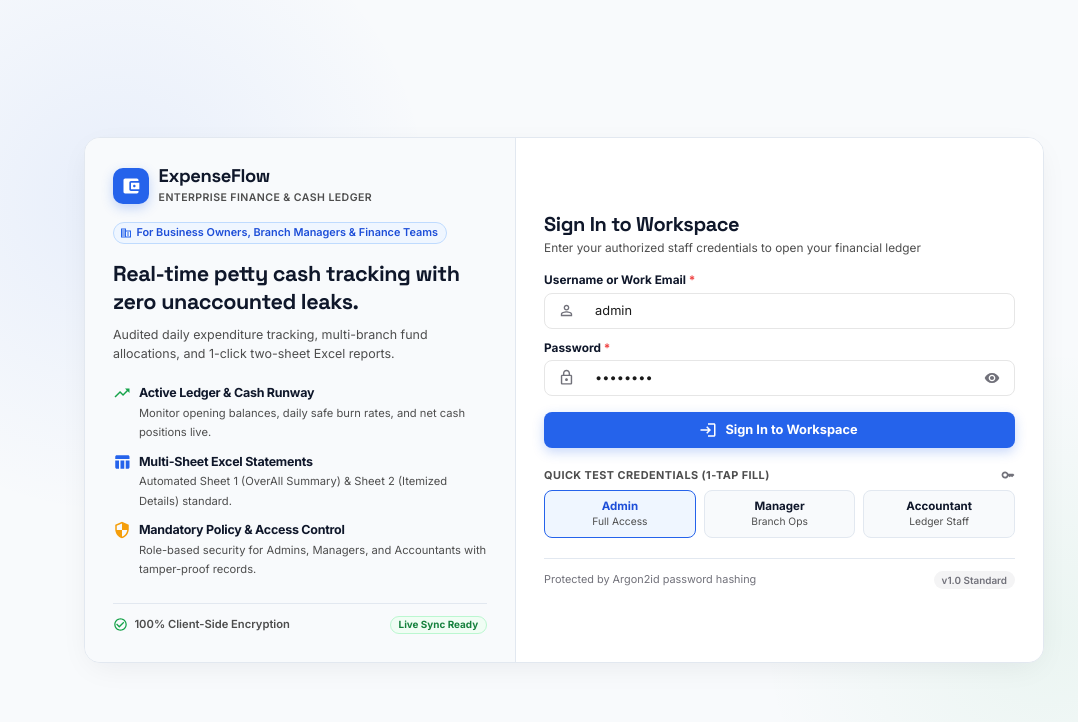
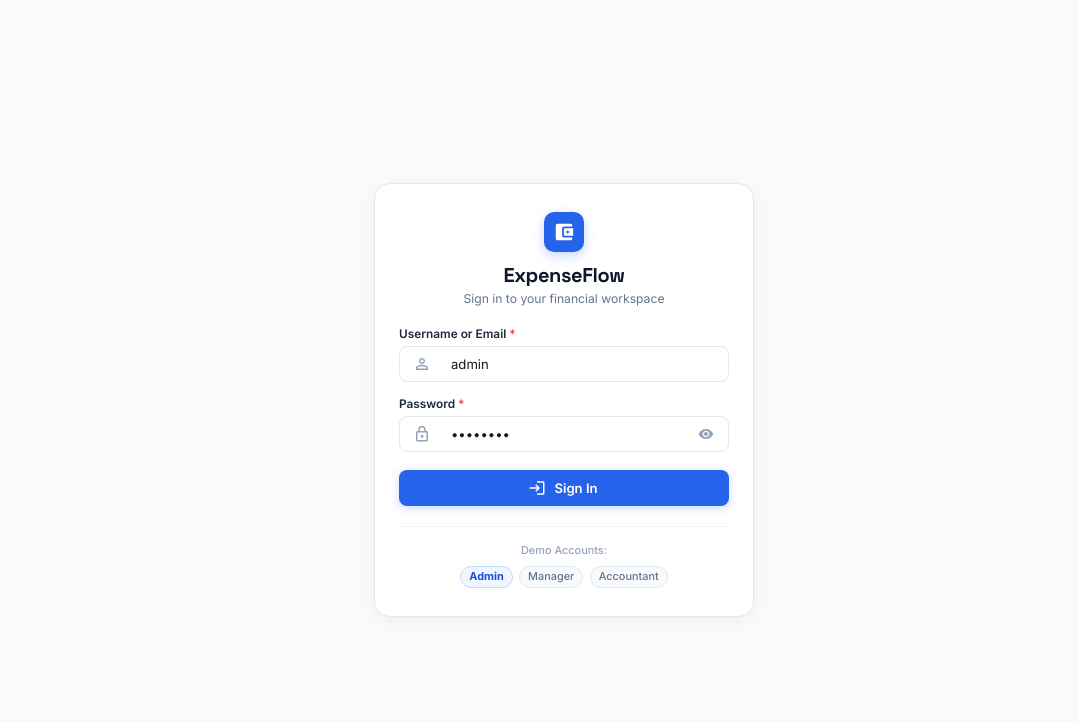
Before and after one commit to bhavinagherawork-lgtm/company-fund-tracker, a React (Vite) app: page / in a window 1280 px wide. Shown: the top 722 px of the page, without its empty margins (76-1154 px from the left). Built offline with nearby package versions, Linux system fonts and the light colour scheme.

Commit message:
feat(ui): minimal and clean login screen design without clutter

```diff
--- a/src/pages/LoginPage.tsx
+++ b/src/pages/LoginPage.tsx
@@ -11,7 +11,6 @@ import {
   Alert,
   Chip,
   CircularProgress,
-  Grid2 as Grid,
 } from '@mui/material';
 import AccountBalanceWalletIcon from '@mui/icons-material/AccountBalanceWallet';
 import PersonOutlineIcon from '@mui/icons-material/PersonOutline';
@@ -19,12 +18,6 @@ import LockOutlinedIcon from '@mui/icons-material/LockOutlined';
 import VisibilityIcon from '@mui/icons-material/Visibility';
 import VisibilityOffIcon from '@mui/icons-material/VisibilityOff';
 import LoginIcon from '@mui/icons-material/Login';
-import SecurityIcon from '@mui/icons-material/Security';
-import KeyIcon from '@mui/icons-material/Key';
-import CheckCircleOutlineIcon from '@mui/icons-material/CheckCircleOutline';
-import TableChartIcon from '@mui/icons-material/TableChart';
-import TrendingUpIcon from '@mui/icons-material/TrendingUp';
-import CorporateFareIcon from '@mui/icons-material/CorporateFare';
 import { useAuth } from '../context/AuthContext';
 
 export const LoginPage: React.FC = () => {
@@ -34,7 +27,7 @@ export const LoginPage: React.FC = () => {
   const [showPassword, setShowPassword] = useState(false);
   const [errorMessage, setErrorMessage] = useState<string | null>(null);
   const [submitting, setSubmitting] = useState(false);
-  const [activePreset, setActivePreset] = useState<'admin' | 'manager' | 'accountant'>('admin');
+  const [selectedRole, setSelectedRole] = useState<'admin' | 'manager' | 'accountant'>('admin');
 
   const handleSubmit = async (e: React.FormEvent) => {
     e.preventDefault();
@@ -48,7 +41,7 @@ export const LoginPage: React.FC = () => {
     try {
       const res = await login(username, password);
       if (!res.success) {
-        setErrorMessage(res.error || 'Invalid credentials. Please verify and try again.');
+        setErrorMessage(res.error || 'Invalid username or password.');
       }
     } catch (err: any) {
       setErrorMessage(err.message || 'An error occurred during authentication.');
@@ -57,10 +50,10 @@ export const LoginPage: React.FC = () => {
     }
   };
 
-  const handleQuickFill = (u: string, p: string, preset: 'admin' | 'manager' | 'accountant') => {
+  const handleQuickFill = (u: string, p: string, role: 'admin' | 'manager' | 'accountant') => {
     setUsername(u);
     setPassword(p);
-    setActivePreset(preset);
+    setSelectedRole(role);
     setErrorMessage(null);
   };
 
@@ -71,234 +64,71 @@ export const LoginPage: React.FC = () => {
         width: '100vw',
         bgcolor: '#f8fafc',
         display: 'flex',
+        flexDirection: 'column',
         alignItems: 'center',
         justifyContent: 'center',
-        p: { xs: 1.5, sm: 2.5, md: 3 },
-        position: 'relative',
-        overflow: 'hidden',
-        '&::before': {
-          content: '""',
-          position: 'absolute',
-          top: '-15%',
-          left: '-10%',
-          width: '50vw',
-          height: '50vw',
-          borderRadius: '50%',
-          background: 'radial-gradient(circle, rgba(37, 99, 235, 0.08) 0%, rgba(248, 250, 252, 0) 70%)',
-          pointerEvents: 'none',
-        },
-        '&::after': {
-          content: '""',
-          position: 'absolute',
-          bottom: '-15%',
-          right: '-10%',
-          width: '45vw',
-          height: '45vw',
-          borderRadius: '50%',
-          background: 'radial-gradient(circle, rgba(22, 163, 74, 0.06) 0%, rgba(248, 250, 252, 0) 70%)',
-          pointerEvents: 'none',
-        },
+        p: 2,
       }}
     >
       <Card
         elevation={0}
         sx={{
           width: '100%',
-          maxWidth: 960,
+          maxWidth: 380,
           borderRadius: '16px',
           border: '1px solid #e2e8f0',
-          boxShadow: '0 8px 32px -8px rgba(15, 23, 42, 0.08)',
+          boxShadow: '0 4px 20px -2px rgba(15, 23, 42, 0.06)',
           bgcolor: '#ffffff',
           overflow: 'hidden',
-          display: 'flex',
-          flexDirection: { xs: 'column', md: 'row' },
-          zIndex: 1,
         }}
       >
-        {/* Left Side: Brand Value Proposition & Trust Hero (Mirror Test) */}
+        <CardContent sx={{ p: '28px 24px !important' }}>
+          {/* Minimal Brand Header */}
+          <Box sx={{ display: 'flex', flexDirection: 'column', alignItems: 'center', mb: 2.5 }}>
             <Box
               sx={{
-            flex: { xs: '1 1 auto', md: '1 1 45%' },
-            bgcolor: '#f8fafc',
-            borderRight: { md: '1px solid #e2e8f0' },
-            borderBottom: { xs: '1px solid #e2e8f0', md: 'none' },
-            p: { xs: 2.5, sm: 3, md: 3.5 },
-            display: 'flex',
-            flexDirection: 'column',
-            justifyContent: 'space-between',
-            position: 'relative',
-          }}
-        >
-          {/* Top Brand Banner */}
-          <Box>
-            <Box sx={{ display: 'flex', alignItems: 'center', gap: 1.2, mb: 2 }}>
-              <Box
-                sx={{
-                  width: 36,
-                  height: 36,
+                width: 40,
+                height: 40,
                 borderRadius: '10px',
                 bgcolor: '#2563eb',
                 display: 'flex',
                 alignItems: 'center',
                 justifyContent: 'center',
+                mb: 1.2,
                 boxShadow: '0 4px 12px rgba(37, 99, 235, 0.25)',
               }}
             >
-                <AccountBalanceWalletIcon sx={{ color: '#ffffff', fontSize: 20 }} />
+              <AccountBalanceWalletIcon sx={{ color: '#ffffff', fontSize: 22 }} />
             </Box>
-              <Box>
             <Typography
-                  variant="h6"
+              variant="h5"
               sx={{
-                    fontWeight: 800,
+                fontWeight: 700,
                 color: '#0f172a',
                 letterSpacing: '-0.02em',
-                    fontSize: '1.15rem',
+                fontSize: '1.25rem',
                 fontFamily: '"Space Grotesk", sans-serif',
-                    lineHeight: 1.1,
               }}
             >
               ExpenseFlow
             </Typography>
-                <Typography variant="caption" sx={{ color: '#4d4d4d', fontSize: '0.66rem', fontWeight: 600, letterSpacing: '0.04em', textTransform: 'uppercase' }}>
-                  Enterprise Finance & Cash Ledger
-                </Typography>
-              </Box>
-            </Box>
-
-            {/* Audience Badge (The Mirror Test: Who is this for?) */}
-            <Chip
-              icon={<CorporateFareIcon sx={{ fontSize: '12px !important', color: '#2563eb !important' }} />}
-              label="For Business Owners, Branch Managers & Finance Teams"
-              size="small"
-              sx={{
-                bgcolor: '#eff6ff',
-                color: '#1d4ed8',
-                border: '1px solid #bfdbfe',
-                fontSize: '0.68rem',
-                fontWeight: 600,
-                height: 22,
-                mb: 2,
-                borderRadius: '9999px',
-                '& .MuiChip-icon': { ml: 0.8 },
-              }}
-            />
-
-            {/* Outcome Promise Headline (The Mirror Test: What do I get?) */}
             <Typography
-              variant="h5"
-              sx={{
-                fontWeight: 800,
-                color: '#0f172a',
-                fontSize: { xs: '1.2rem', sm: '1.35rem' },
-                lineHeight: 1.3,
-                letterSpacing: '-0.02em',
-                fontFamily: '"Space Grotesk", sans-serif',
-                mb: 1.2,
-              }}
+              variant="caption"
+              sx={{ color: '#64748b', fontSize: '0.76rem', mt: 0.3 }}
             >
-              Real-time petty cash tracking with zero unaccounted leaks.
-            </Typography>
-
-            <Typography variant="body2" sx={{ color: '#4d4d4d', fontSize: '0.78rem', lineHeight: 1.5, mb: 2.5 }}>
-              Audited daily expenditure tracking, multi-branch fund allocations, and 1-click two-sheet Excel reports.
-            </Typography>
-
-            {/* Feature Highlights Grid */}
-            <Box sx={{ display: 'flex', flexDirection: 'column', gap: 1.2 }}>
-              <Box sx={{ display: 'flex', alignItems: 'flex-start', gap: 1 }}>
-                <TrendingUpIcon sx={{ color: '#16a34a', fontSize: 18, mt: 0.15, flexShrink: 0 }} />
-                <Box>
-                  <Typography variant="subtitle2" sx={{ fontWeight: 700, color: '#0f172a', fontSize: '0.78rem' }}>
-                    Active Ledger & Cash Runway
-                  </Typography>
-                  <Typography variant="caption" sx={{ color: '#4d4d4d', fontSize: '0.7rem' }}>
-                    Monitor opening balances, daily safe burn rates, and net cash positions live.
-                  </Typography>
-                </Box>
-              </Box>
-
-              <Box sx={{ display: 'flex', alignItems: 'flex-start', gap: 1 }}>
-                <TableChartIcon sx={{ color: '#2563eb', fontSize: 18, mt: 0.15, flexShrink: 0 }} />
-                <Box>
-                  <Typography variant="subtitle2" sx={{ fontWeight: 700, color: '#0f172a', fontSize: '0.78rem' }}>
-                    Multi-Sheet Excel Statements
-                  </Typography>
-                  <Typography variant="caption" sx={{ color: '#4d4d4d', fontSize: '0.7rem' }}>
-                    Automated Sheet 1 (OverAll Summary) & Sheet 2 (Itemized Details) standard.
-                  </Typography>
-                </Box>
-              </Box>
-
-              <Box sx={{ display: 'flex', alignItems: 'flex-start', gap: 1 }}>
-                <SecurityIcon sx={{ color: '#f59e0b', fontSize: 18, mt: 0.15, flexShrink: 0 }} />
-                <Box>
-                  <Typography variant="subtitle2" sx={{ fontWeight: 700, color: '#0f172a', fontSize: '0.78rem' }}>
-                    Mandatory Policy & Access Control
-                  </Typography>
-                  <Typography variant="caption" sx={{ color: '#4d4d4d', fontSize: '0.7rem' }}>
-                    Role-based security for Admins, Managers, and Accountants with tamper-proof records.
-                  </Typography>
-                </Box>
-              </Box>
-            </Box>
-          </Box>
-
-          {/* Bottom Security Assurance */}
-          <Box sx={{ mt: 3, pt: 1.5, borderTop: '1px solid #e2e8f0', display: 'flex', alignItems: 'center', justifyContent: 'space-between' }}>
-            <Box sx={{ display: 'flex', alignItems: 'center', gap: 0.8 }}>
-              <CheckCircleOutlineIcon sx={{ color: '#16a34a', fontSize: 15 }} />
-              <Typography variant="caption" sx={{ color: '#4d4d4d', fontSize: '0.7rem', fontWeight: 600 }}>
-                100% Client-Side Encryption
-              </Typography>
-            </Box>
-            <Chip
-              label="Live Sync Ready"
-              size="small"
-              sx={{ bgcolor: '#f0fdf4', color: '#15803d', border: '1px solid #bbf7d0', fontSize: '0.62rem', fontWeight: 700, height: 18 }}
-            />
-          </Box>
-        </Box>
-
-        {/* Right Side: Compact, Ergonomic Sign-In Form (The Mirror Test: What do I do next?) */}
-        <Box
-          sx={{
-            flex: { xs: '1 1 auto', md: '1 1 55%' },
-            p: { xs: 2.5, sm: 3, md: 3.5 },
-            display: 'flex',
-            flexDirection: 'column',
-            justifyContent: 'center',
-            bgcolor: '#ffffff',
-          }}
-        >
-          {/* Header */}
-          <Box sx={{ mb: 2 }}>
-            <Typography
-              variant="h5"
-              sx={{
-                fontWeight: 800,
-                color: '#0f172a',
-                fontSize: '1.25rem',
-                fontFamily: '"Space Grotesk", sans-serif',
-                letterSpacing: '-0.02em',
-              }}
-            >
-              Sign In to Workspace
-            </Typography>
-            <Typography variant="caption" sx={{ color: '#4d4d4d', fontSize: '0.74rem' }}>
-              Enter your authorized staff credentials to open your financial ledger
+              Sign in to your financial workspace
             </Typography>
           </Box>
 
-          {/* Error Banner */}
+          {/* Error Message */}
           {errorMessage && (
             <Alert
               severity="error"
               sx={{
-                mb: 1.8,
+                mb: 2,
                 borderRadius: '8px',
                 fontSize: '0.75rem',
-                py: 0.3,
+                py: 0.4,
                 px: 1.2,
               }}
               onClose={() => setErrorMessage(null)}
@@ -307,17 +137,32 @@ export const LoginPage: React.FC = () => {
             </Alert>
           )}
 
-          {/* Login Form */}
-          <Box component="form" noValidate onSubmit={handleSubmit} sx={{ display: 'flex', flexDirection: 'column', gap: 1.5 }}>
+          {/* Form */}
+          <Box
+            component="form"
+            noValidate
+            onSubmit={handleSubmit}
+            sx={{ display: 'flex', flexDirection: 'column', gap: 1.8 }}
+          >
+            {/* Username Field */}
             <Box>
-              <Typography variant="caption" sx={{ fontWeight: 700, color: '#0f172a', fontSize: '0.74rem', mb: 0.4, display: 'block' }}>
-                Username or Work Email <span style={{ color: '#ef4444' }}>*</span>
+              <Typography
+                variant="caption"
+                sx={{
+                  fontWeight: 600,
+                  color: '#1e293b',
+                  fontSize: '0.74rem',
+                  mb: 0.4,
+                  display: 'block',
+                }}
+              >
+                Username or Email <span style={{ color: '#ef4444' }}>*</span>
               </Typography>
               <TextField
                 variant="outlined"
                 size="small"
                 fullWidth
-                placeholder="e.g. admin or staff@company.com"
+                placeholder="Enter username"
                 value={username}
                 onChange={(e) => setUsername(e.target.value)}
                 disabled={submitting}
@@ -326,24 +171,39 @@ export const LoginPage: React.FC = () => {
                   input: {
                     startAdornment: (
                       <InputAdornment position="start">
-                        <PersonOutlineIcon sx={{ color: '#71717a', fontSize: 17 }} />
+                        <PersonOutlineIcon sx={{ color: '#94a3b8', fontSize: 18 }} />
                       </InputAdornment>
                     ),
                   },
                 }}
                 sx={{
-                  '& .MuiInputBase-root': { height: 36, borderRadius: '8px', bgcolor: '#ffffff' },
-                  '& .MuiInputBase-input': { fontSize: '0.8rem', py: 0.8 },
+                  '& .MuiInputBase-root': {
+                    height: 36,
+                    borderRadius: '8px',
+                    bgcolor: '#ffffff',
+                  },
+                  '& .MuiInputBase-input': {
+                    fontSize: '0.82rem',
+                    py: 0.8,
+                  },
                 }}
               />
             </Box>
 
+            {/* Password Field */}
             <Box>
-              <Box sx={{ display: 'flex', justifyContent: 'space-between', alignItems: 'center', mb: 0.4 }}>
-                <Typography variant="caption" sx={{ fontWeight: 700, color: '#0f172a', fontSize: '0.74rem' }}>
+              <Typography
+                variant="caption"
+                sx={{
+                  fontWeight: 600,
+                  color: '#1e293b',
+                  fontSize: '0.74rem',
+                  mb: 0.4,
+                  display: 'block',
+                }}
+              >
                 Password <span style={{ color: '#ef4444' }}>*</span>
               </Typography>
-              </Box>
               <TextField
                 type={showPassword ? 'text' : 'password'}
                 variant="outlined"
@@ -358,7 +218,7 @@ export const LoginPage: React.FC = () => {
                   input: {
                     startAdornment: (
                       <InputAdornment position="start">
-                        <LockOutlinedIcon sx={{ color: '#71717a', fontSize: 17 }} />
+                        <LockOutlinedIcon sx={{ color: '#94a3b8', fontSize: 18 }} />
                       </InputAdornment>
                     ),
                     endAdornment: (
@@ -367,150 +227,129 @@ export const LoginPage: React.FC = () => {
                           size="small"
                           onClick={() => setShowPassword(!showPassword)}
                           edge="end"
-                          sx={{ color: '#71717a', p: 0.5 }}
+                          sx={{ color: '#94a3b8', p: 0.5 }}
                         >
-                          {showPassword ? <VisibilityOffIcon sx={{ fontSize: 16 }} /> : <VisibilityIcon sx={{ fontSize: 16 }} />}
+                          {showPassword ? (
+                            <VisibilityOffIcon sx={{ fontSize: 16 }} />
+                          ) : (
+                            <VisibilityIcon sx={{ fontSize: 16 }} />
+                          )}
                         </IconButton>
                       </InputAdornment>
                     ),
                   },
                 }}
                 sx={{
-                  '& .MuiInputBase-root': { height: 36, borderRadius: '8px', bgcolor: '#ffffff' },
-                  '& .MuiInputBase-input': { fontSize: '0.8rem', py: 0.8 },
+                  '& .MuiInputBase-root': {
+                    height: 36,
+                    borderRadius: '8px',
+                    bgcolor: '#ffffff',
+                  },
+                  '& .MuiInputBase-input': {
+                    fontSize: '0.82rem',
+                    py: 0.8,
+                  },
                 }}
               />
             </Box>
 
-            {/* Primary Action Button (10% High-Contrast Accent) */}
+            {/* Primary Sign In Button */}
             <Button
               type="submit"
               variant="contained"
               fullWidth
               disabled={submitting}
-              startIcon={submitting ? <CircularProgress size={15} color="inherit" /> : <LoginIcon sx={{ fontSize: 16 }} />}
+              startIcon={
+                submitting ? (
+                  <CircularProgress size={15} color="inherit" />
+                ) : (
+                  <LoginIcon sx={{ fontSize: 16 }} />
+                )
+              }
               sx={{
                 mt: 0.5,
                 height: 36,
                 bgcolor: '#2563eb',
                 color: '#ffffff',
-                fontWeight: 700,
-                fontSize: '0.8rem',
+                fontWeight: 600,
+                fontSize: '0.82rem',
                 borderRadius: '8px',
                 textTransform: 'none',
-                boxShadow: '0 4px 12px rgba(37, 99, 235, 0.25)',
+                boxShadow: '0 2px 8px rgba(37, 99, 235, 0.25)',
                 '&:hover': {
                   bgcolor: '#1d4ed8',
-                  boxShadow: '0 6px 16px rgba(37, 99, 235, 0.35)',
+                  boxShadow: '0 4px 14px rgba(37, 99, 235, 0.35)',
                 },
               }}
             >
-              {submitting ? 'Authenticating...' : 'Sign In to Workspace'}
+              {submitting ? 'Signing in...' : 'Sign In'}
             </Button>
           </Box>
 
-          {/* Quick Access Credentials Segmented Cards */}
-          <Box sx={{ mt: 2.5 }}>
-            <Box sx={{ display: 'flex', alignItems: 'center', justifyContent: 'space-between', mb: 1 }}>
-              <Typography variant="caption" sx={{ color: '#4d4d4d', fontSize: '0.68rem', fontWeight: 700, letterSpacing: '0.04em', textTransform: 'uppercase' }}>
-                Quick Test Credentials (1-Tap Fill)
+          {/* Minimal 1-Click Demo Accounts Selector */}
+          <Box
+            sx={{
+              mt: 2.5,
+              pt: 2,
+              borderTop: '1px solid #f1f5f9',
+              display: 'flex',
+              flexDirection: 'column',
+              alignItems: 'center',
+              gap: 1,
+            }}
+          >
+            <Typography variant="caption" sx={{ color: '#94a3b8', fontSize: '0.68rem', fontWeight: 500 }}>
+              Demo Accounts:
             </Typography>
-              <KeyIcon sx={{ fontSize: 14, color: '#71717a' }} />
-            </Box>
-
-            <Grid container spacing={1}>
-              <Grid size={{ xs: 4 }}>
-                <Box
+            <Box sx={{ display: 'flex', gap: 0.8, flexWrap: 'wrap', justifyContent: 'center' }}>
+              <Chip
+                label="Admin"
+                size="small"
                 onClick={() => handleQuickFill('admin', 'admin123', 'admin')}
                 sx={{
-                    p: '8px 10px',
-                    borderRadius: '8px',
-                    bgcolor: activePreset === 'admin' ? '#eff6ff' : '#f8fafc',
-                    border: `1px solid ${activePreset === 'admin' ? '#2563eb' : '#e2e8f0'}`,
+                  height: 22,
+                  fontSize: '0.68rem',
+                  fontWeight: selectedRole === 'admin' ? 700 : 500,
+                  bgcolor: selectedRole === 'admin' ? '#eff6ff' : '#f8fafc',
+                  color: selectedRole === 'admin' ? '#1d4ed8' : '#64748b',
+                  border: `1px solid ${selectedRole === 'admin' ? '#bfdbfe' : '#e2e8f0'}`,
                   cursor: 'pointer',
-                    transition: 'all 150ms ease',
-                    textAlign: 'center',
-                    '&:hover': {
-                      borderColor: '#2563eb',
-                      bgcolor: '#eff6ff',
-                    },
+                  '&:hover': { bgcolor: '#eff6ff', borderColor: '#bfdbfe' },
                 }}
-                >
-                  <Typography variant="caption" sx={{ fontWeight: 800, color: activePreset === 'admin' ? '#1d4ed8' : '#0f172a', display: 'block', fontSize: '0.72rem' }}>
-                    Admin
-                  </Typography>
-                  <Typography variant="caption" sx={{ color: '#4d4d4d', fontSize: '0.64rem', display: 'block' }}>
-                    Full Access
-                  </Typography>
-                </Box>
-              </Grid>
-
-              <Grid size={{ xs: 4 }}>
-                <Box
+              />
+              <Chip
+                label="Manager"
+                size="small"
                 onClick={() => handleQuickFill('manager', 'manager123', 'manager')}
                 sx={{
-                    p: '8px 10px',
-                    borderRadius: '8px',
-                    bgcolor: activePreset === 'manager' ? '#fefce8' : '#f8fafc',
-                    border: `1px solid ${activePreset === 'manager' ? '#eab308' : '#e2e8f0'}`,
+                  height: 22,
+                  fontSize: '0.68rem',
+                  fontWeight: selectedRole === 'manager' ? 700 : 500,
+                  bgcolor: selectedRole === 'manager' ? '#fefce8' : '#f8fafc',
+                  color: selectedRole === 'manager' ? '#a16207' : '#64748b',
+                  border: `1px solid ${selectedRole === 'manager' ? '#fef08a' : '#e2e8f0'}`,
                   cursor: 'pointer',
-                    transition: 'all 150ms ease',
-                    textAlign: 'center',
-                    '&:hover': {
-                      borderColor: '#eab308',
-                      bgcolor: '#fefce8',
-                    },
+                  '&:hover': { bgcolor: '#fefce8', borderColor: '#fef08a' },
                 }}
-                >
-                  <Typography variant="caption" sx={{ fontWeight: 800, color: activePreset === 'manager' ? '#a16207' : '#0f172a', display: 'block', fontSize: '0.72rem' }}>
-                    Manager
-                  </Typography>
-                  <Typography variant="caption" sx={{ color: '#4d4d4d', fontSize: '0.64rem', display: 'block' }}>
-                    Branch Ops
-                  </Typography>
-                </Box>
-              </Grid>
-
-              <Grid size={{ xs: 4 }}>
-                <Box
+              />
+              <Chip
+                label="Accountant"
+                size="small"
                 onClick={() => handleQuickFill('accountant', 'account123', 'accountant')}
                 sx={{
-                    p: '8px 10px',
-                    borderRadius: '8px',
-                    bgcolor: activePreset === 'accountant' ? '#f0fdf4' : '#f8fafc',
-                    border: `1px solid ${activePreset === 'accountant' ? '#22c55e' : '#e2e8f0'}`,
+                  height: 22,
+                  fontSize: '0.68rem',
+                  fontWeight: selectedRole === 'accountant' ? 700 : 500,
+                  bgcolor: selectedRole === 'accountant' ? '#f0fdf4' : '#f8fafc',
+                  color: selectedRole === 'accountant' ? '#15803d' : '#64748b',
+                  border: `1px solid ${selectedRole === 'accountant' ? '#bbf7d0' : '#e2e8f0'}`,
                   cursor: 'pointer',
-                    transition: 'all 150ms ease',
-                    textAlign: 'center',
-                    '&:hover': {
-                      borderColor: '#22c55e',
-                      bgcolor: '#f0fdf4',
-                    },
+                  '&:hover': { bgcolor: '#f0fdf4', borderColor: '#bbf7d0' },
                 }}
-                >
-                  <Typography variant="caption" sx={{ fontWeight: 800, color: activePreset === 'accountant' ? '#15803d' : '#0f172a', display: 'block', fontSize: '0.72rem' }}>
-                    Accountant
-                  </Typography>
-                  <Typography variant="caption" sx={{ color: '#4d4d4d', fontSize: '0.64rem', display: 'block' }}>
-                    Ledger Staff
-                  </Typography>
-                </Box>
-              </Grid>
-            </Grid>
-          </Box>
-
-          {/* Footer Note */}
-          <Box sx={{ mt: 2.5, pt: 1.5, borderTop: '1px solid #e2e8f0', display: 'flex', alignItems: 'center', justifyContent: 'space-between' }}>
-            <Typography variant="caption" sx={{ color: '#71717a', fontSize: '0.68rem' }}>
-              Protected by Argon2id password hashing
-            </Typography>
-            <Chip
-              label="v1.0 Standard"
-              size="small"
-              sx={{ bgcolor: '#f4f4f5', color: '#71717a', fontSize: '0.62rem', fontWeight: 600, height: 18 }}
               />
             </Box>
           </Box>
+        </CardContent>
       </Card>
     </Box>
   );
```
Lines whose indentation alone changed are shown as unchanged.
